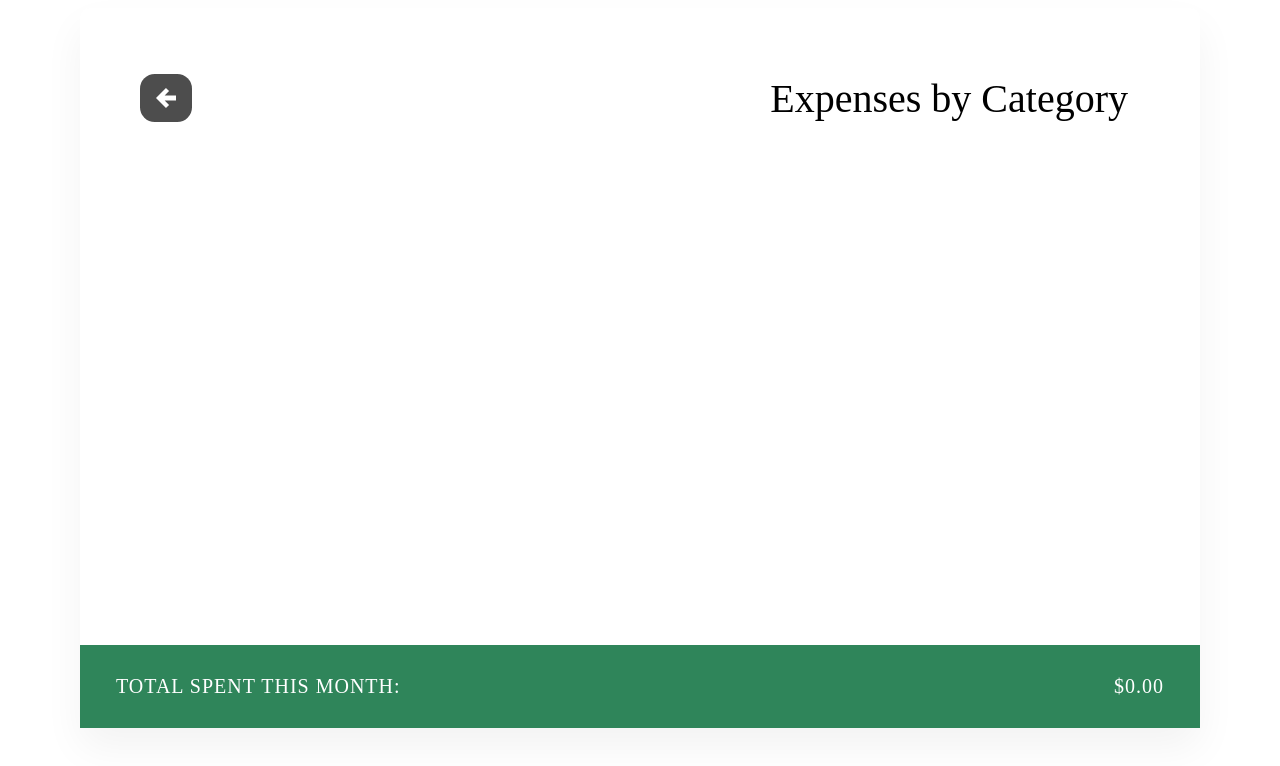
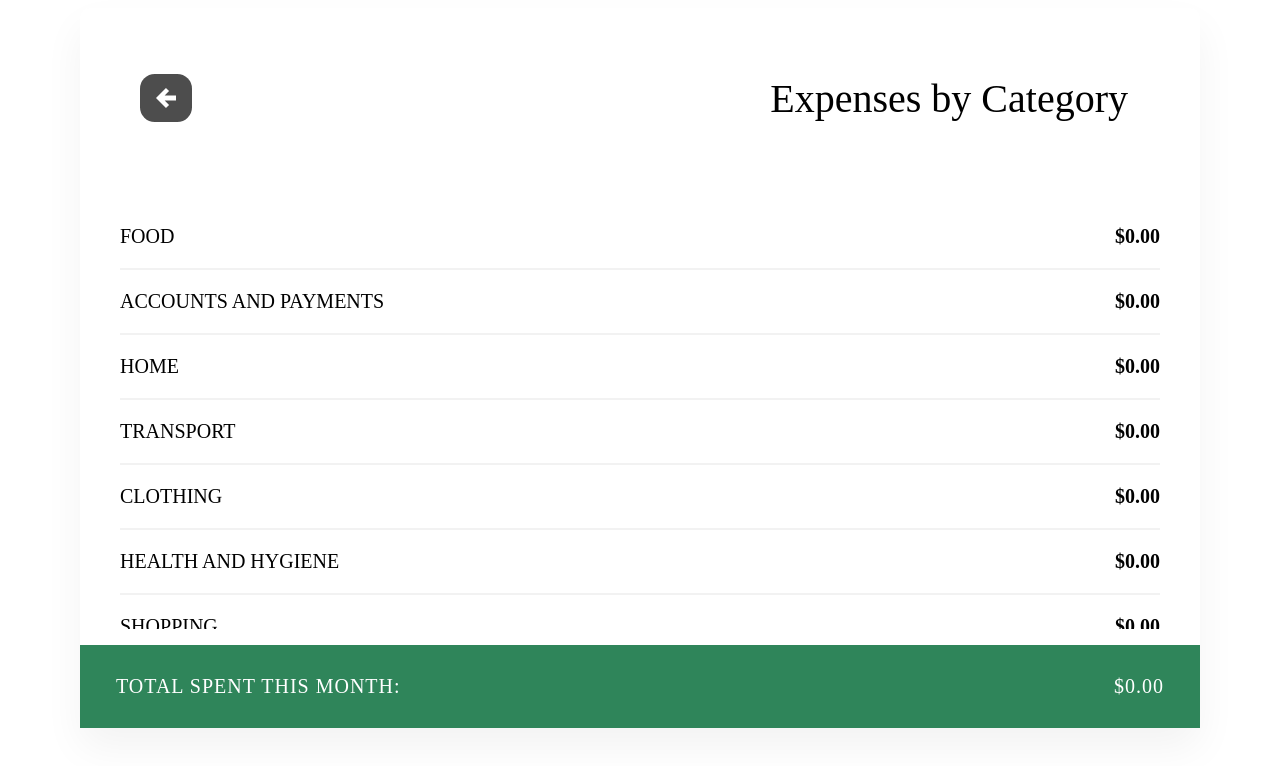
Before and after one commit to Ludwig-a11/expenseRecordApp, a React (Vite) app: page /expenses-by-category in a window 1280 px wide. Shown: the top 766 px of the page. Built offline with nearby package versions, Linux system fonts and the light colour scheme; no server answers; the database is empty; sample sign-in values are in the browser's storage.

Commit message:
Expenses By Category III

```diff
--- a/src/components/ExpensesByCategory.jsx
+++ b/src/components/ExpensesByCategory.jsx
@@ -2,11 +2,20 @@ import {Header, Title, HeaderContainer, ButtonsContainer} from "./../elements/He
 import {Helmet} from "react-helmet"
 import BackButton from "../elements/BackButton"
 import TotalSpentBar from "./TotalSpentBar"
-import useGetMonthlyExpenses from './../hooks/useGetMonthlyExpenses';
+import useMonthlyExpensesByCategory from "../hooks/useMonthlyExpensesByCategory";
+import {
+  ListOfCategories,
+  ElementListOfCategories,
+  Category,
+  Value
+} from './../elements/ElementsOfList';
+import convertToCurrency from './../functions/convertToCurrency';
+
 
 const ExpensesByCategory = () => {
 
-  useGetMonthlyExpenses();
+  const expensesbyCategory = useMonthlyExpensesByCategory();
+  //console.log(expenses);
 
   return (
     <>
@@ -22,6 +31,17 @@ const ExpensesByCategory = () => {
           <Title>Expenses by Category</Title>
         </HeaderContainer>
       </Header>
+      <ListOfCategories>
+        {expensesbyCategory.map((element, index)=>{
+          return (
+            <ElementListOfCategories key={index}>
+              <Category>{element.category}</Category>
+              <Value>{convertToCurrency(element.amount)}</Value>
+
+            </ElementListOfCategories>
+          )
+        })}
+      </ListOfCategories>
       <TotalSpentBar />
     </>
   )
--- /dev/null
+++ b/src/hooks/useMonthlyExpensesByCategory.jsx
@@ -0,0 +1,52 @@
+import { useMemo } from 'react';
+import useGetMonthlyExpenses from './useGetMonthlyExpenses';
+
+const CATEGORY_IDS = [
+    'Food',
+    'Accounts and Payments',
+    'Home',
+    'Transport',
+    'Clothing',
+    'Health and Hygiene',
+    'Shopping',
+    'Fun',
+];
+
+const useMonthlyExpensesByCategory = () => {
+    const expenses = useGetMonthlyExpenses();
+
+    const expensesByCategory = useMemo(() => {
+        const initialTotals = CATEGORY_IDS.reduce((accumulator, category) => {
+            accumulator[category] = 0;
+            return accumulator;
+        }, {});
+
+        const normalizedCategories = CATEGORY_IDS.reduce((accumulator, category) => {
+            accumulator[category.toLowerCase()] = category;
+            return accumulator;
+        }, {});
+
+        const totalsByCategory = expenses.reduce((accumulator, expense) => {
+            const rawCategory = String(expense?.category || '').trim().toLowerCase();
+            const category = normalizedCategories[rawCategory];
+
+            if (!category) {
+                return accumulator;
+            }
+
+            const amount = Number(expense?.amount);
+            accumulator[category] += Number.isFinite(amount) ? amount : 0;
+
+            return accumulator;
+        }, initialTotals);
+
+        return CATEGORY_IDS.map((category) => ({
+            category,
+            amount: totalsByCategory[category],
+        }));
+    }, [expenses]);
+
+    return expensesByCategory;
+}
+
+export default useMonthlyExpensesByCategory
```
